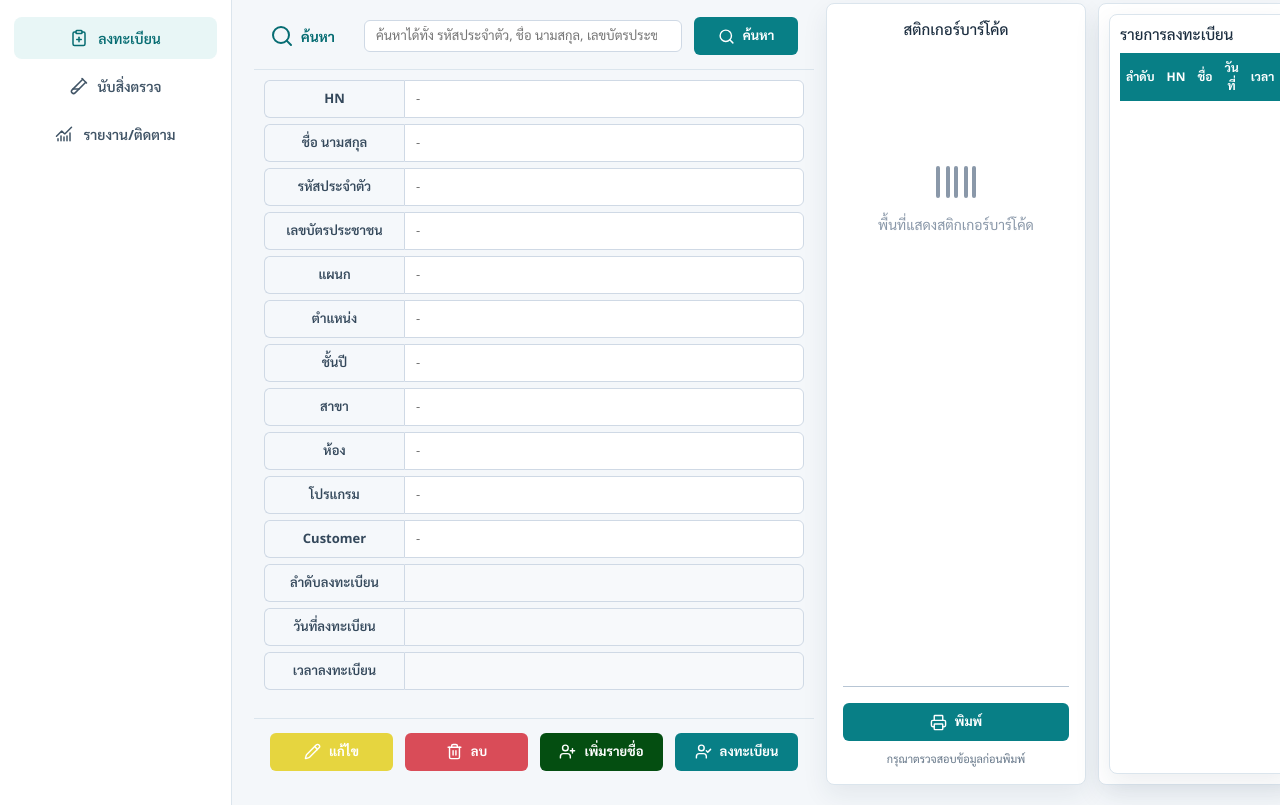
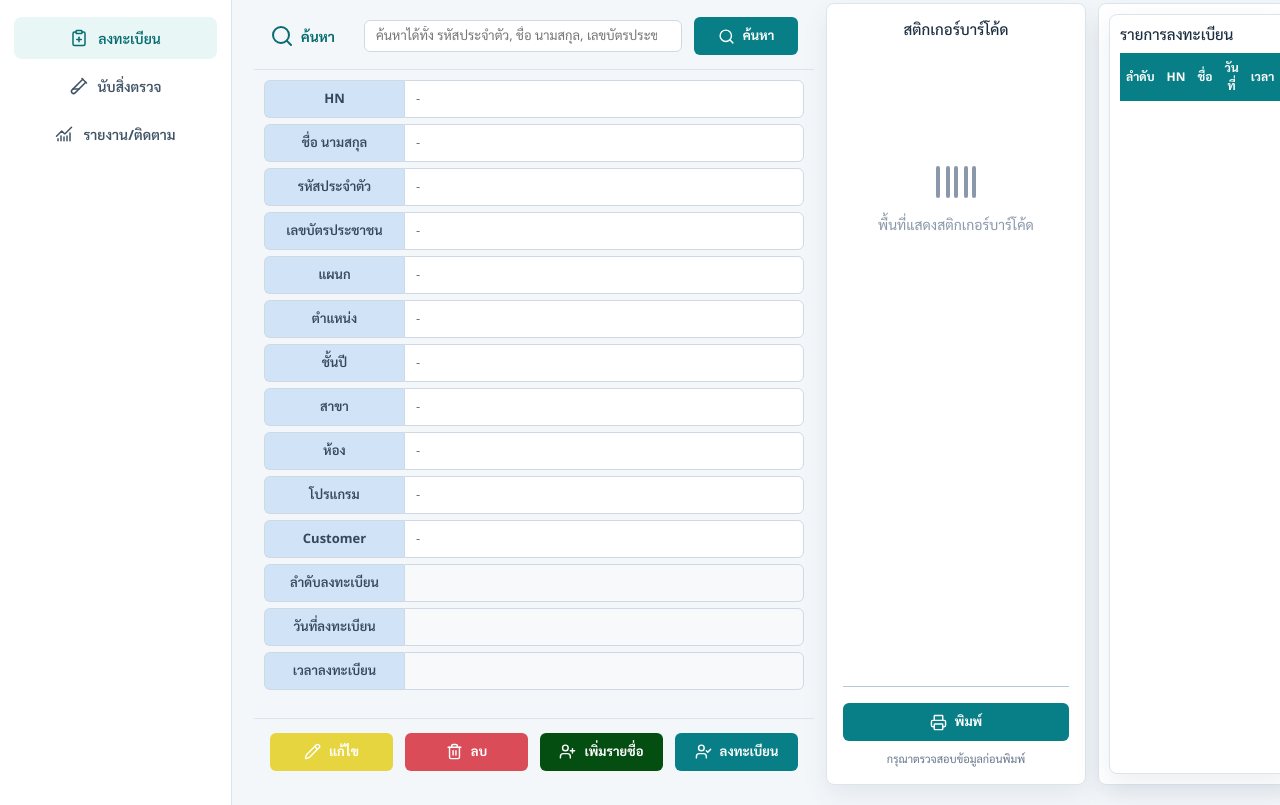
Before and after one commit to RBMedical/MobileCheckUp, a plain HTML site: page index.html in a window 1280 px wide. Shown: the part 75-880 px from the top of the page. Drawn offline with nearby package versions, Linux system fonts and the light colour scheme.

Commit message:
Update styles.css

```diff
--- a/styles.css
+++ b/styles.css
@@ -283,7 +283,7 @@ select:focus {
 
   height: 38px;
 
-  background: #f5f8fb;
+  background: #d1e4f7;
   border: 1px solid #cfd9e5;
   border-right: none;
 
```
